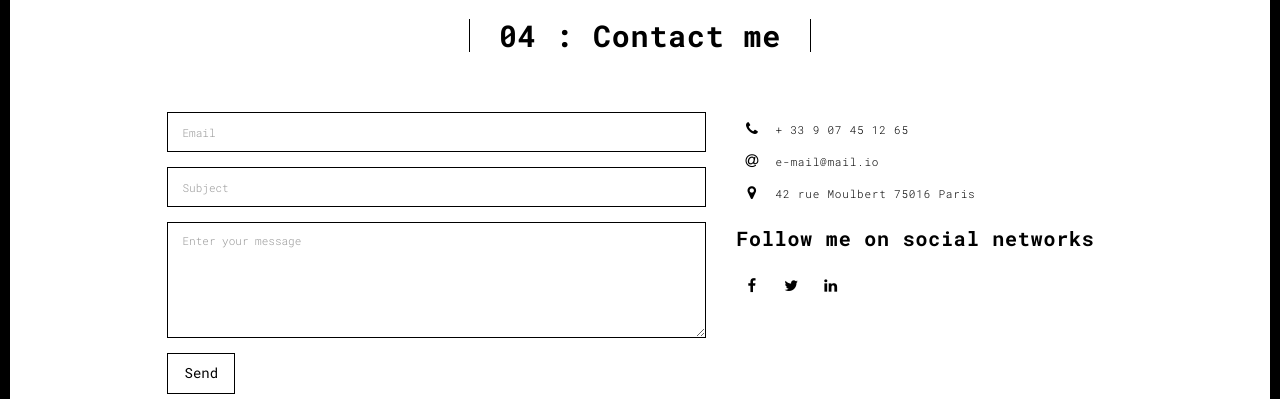
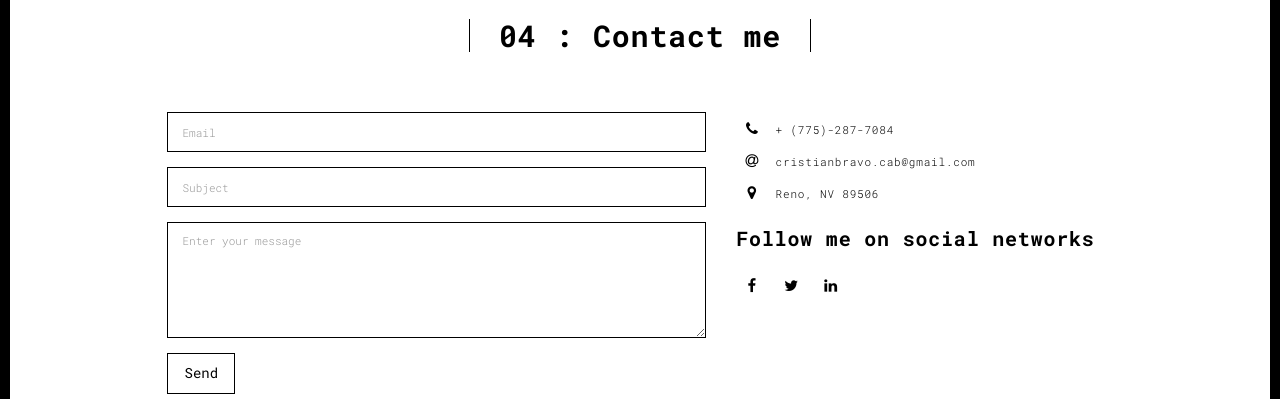
Before and after one commit to Bravo773/portfo, a Flask app: page /contact.html in a window 1280 px wide. Shown: the part 90-489 px from the top of the page. Run offline with Flask 3, Linux system fonts and the light colour scheme; some libraries are stand-ins or nearby versions.

Commit message:
some new changes

```diff
--- a/templates/contact.html
+++ b/templates/contact.html
@@ -79,19 +79,19 @@
                           <span class="fa-icon">
                             <i class="fa fa-phone" aria-hidden="true"></i>
                           </span>
-                          + 33 9 07 45 12 65
+                          + (775)-287-7084
                         </li>
                         <li>
                           <span class="fa-icon">
                             <i class="fa fa-at" aria-hidden="true"></i>
                           </span>
-                          e-mail@mail.io
+                          cristianbravo.cab@gmail.com
                         </li>
                         <li>
                           <span class="fa-icon">
                             <i class="fa fa fa-map-marker" aria-hidden="true"></i>
                           </span>
-                          42 rue Moulbert 75016 Paris
+                          Reno, NV 89506
                         </li>
                       </ul>
                       <h3>Follow me on social networks</h3>
@@ -101,7 +101,7 @@
                       <a href="http://www.twitter.com" title="" class="fa-icon">
                         <i class="fa fa-twitter"></i>
                       </a>
-                      <a href="http://www.linkedin.com" title="" class="fa-icon">
+                      <a href="linkedin.com/in/cristian-bravo-9259a1257" title="" class="fa-icon">
                         <i class="fa fa-linkedin"></i>
                       </a>
 
```
